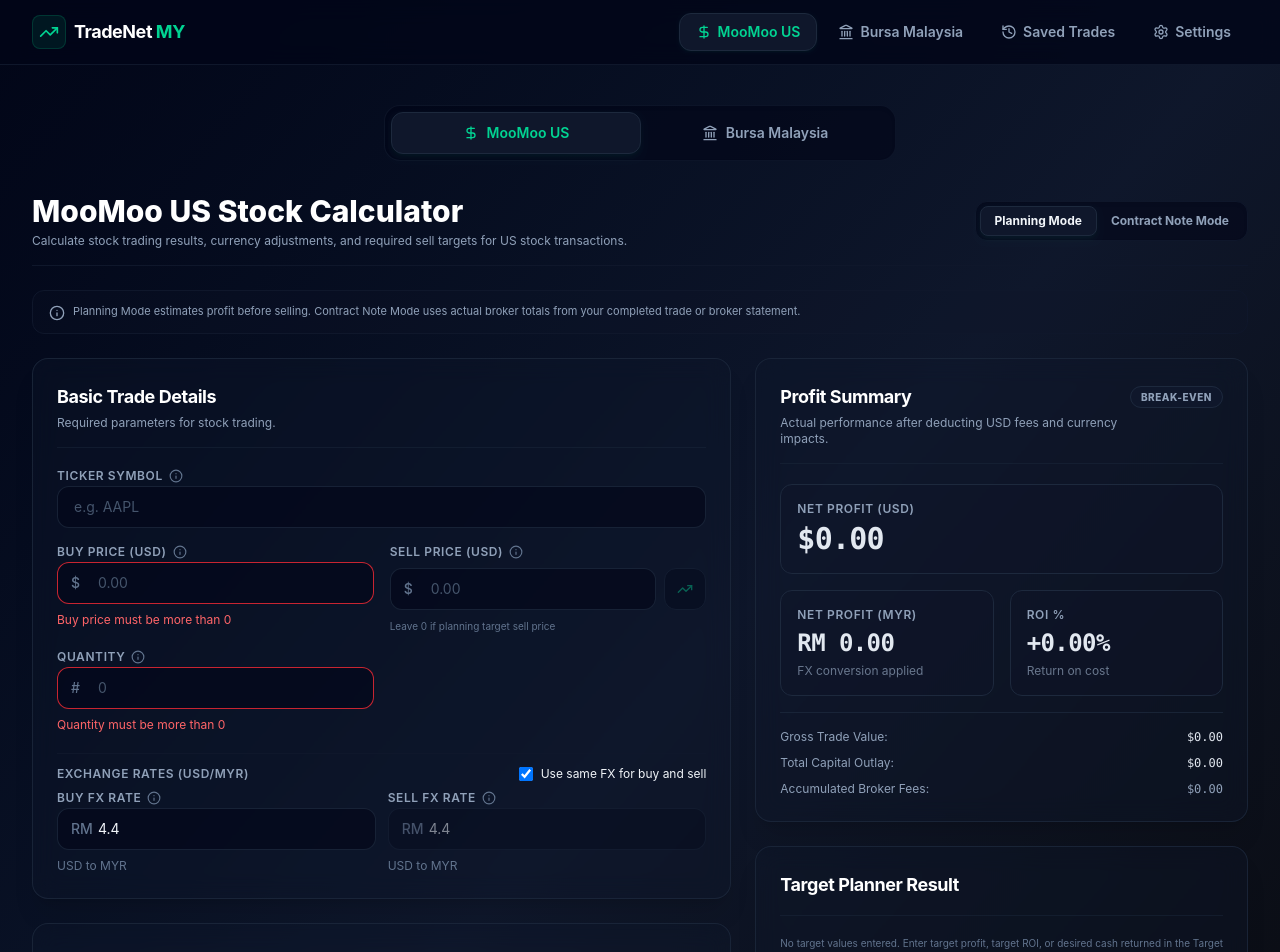
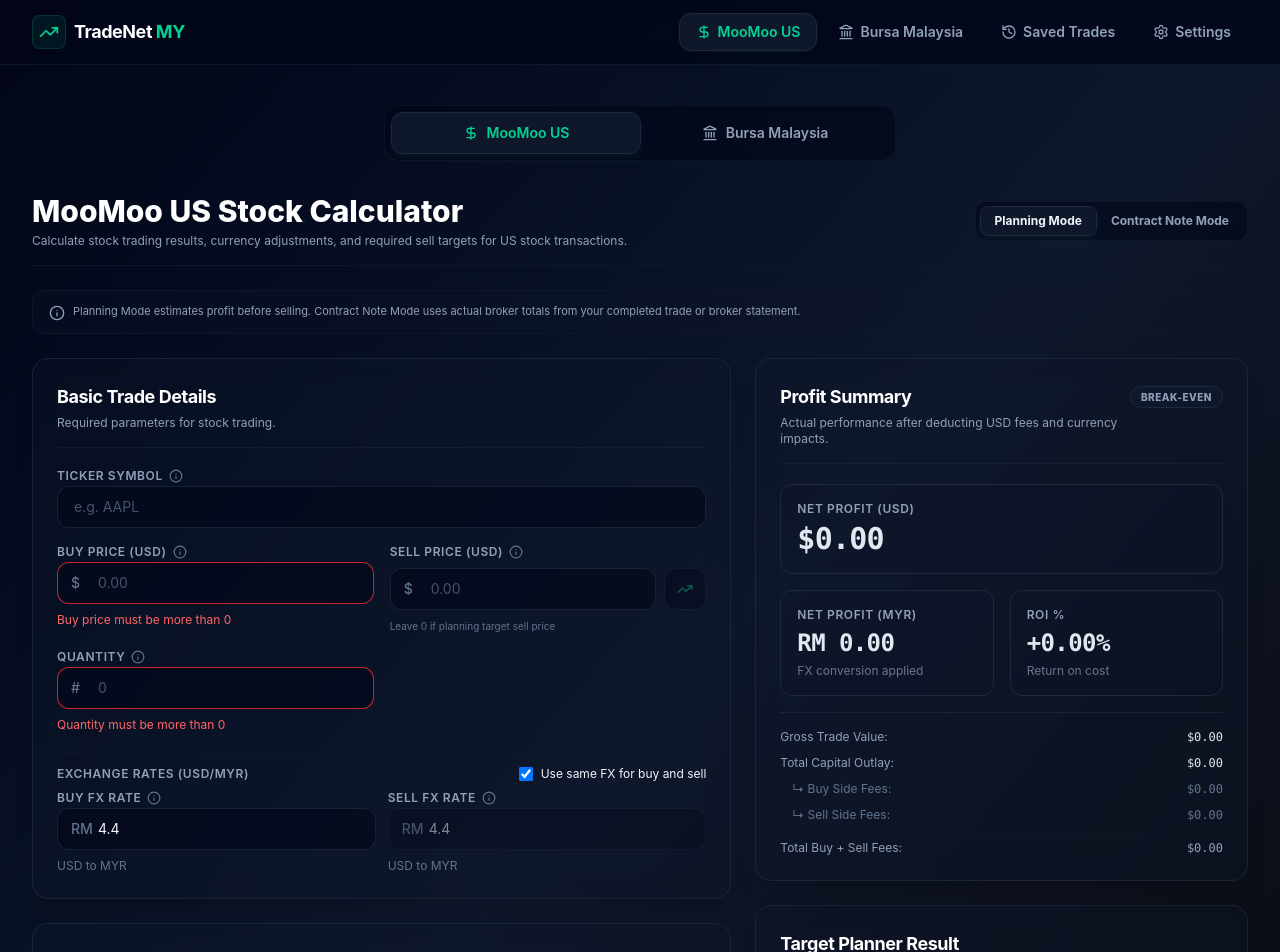
Before and after one commit to amanmana/tradenet, a React (Vite) app: page /moomoo-us in a window 1280 px wide. Shown: the top 952 px of the page. Built offline with nearby package versions, Linux system fonts and the light colour scheme.

Commit message:
feat(ui): expand fee breakdown in Profit Summary — Buy Side Fees + Sell Side Fees + Total Buy + Sell Fees

```diff
--- a/src/pages/BursaCalculator.jsx
+++ b/src/pages/BursaCalculator.jsx
@@ -1022,10 +1022,20 @@
                   <span className="font-mono text-slate-200">{formatCurrency(results.totalBuyCostMyr, 'MYR', 2)}</span>
                 </div>
                 {calculationMode === 'planning' && (
-                  <div className="flex justify-between items-center text-red-450/90">
-                    <span>Accumulated Broker Fees:</span>
-                    <span className="font-mono">{formatCurrency(results.totalFeesMyr, 'MYR', 2)}</span>
-                  </div>
+                  <>
+                    <div className="flex justify-between items-center text-slate-500 pl-3">
+                      <span>↳ Buy Side Fees:</span>
+                      <span className="font-mono">{formatCurrency(results.totalBuyFeesMyr, 'MYR', 2)}</span>
+                    </div>
+                    <div className="flex justify-between items-center text-slate-500 pl-3">
+                      <span>↳ Sell Side Fees:</span>
+                      <span className="font-mono">{formatCurrency(results.totalSellFeesMyr, 'MYR', 2)}</span>
+                    </div>
+                    <div className="flex justify-between items-center text-red-450/90 border-t border-slate-900/60 pt-1.5">
+                      <span>Total Buy + Sell Fees:</span>
+                      <span className="font-mono">{formatCurrency(results.totalFeesMyr, 'MYR', 2)}</span>
+                    </div>
+                  </>
                 )}
                 {parseFloat(quantity) > 0 && (
                   <div className="flex justify-between items-center border-t border-slate-900 pt-2 text-slate-355">
--- a/src/pages/MoomooUsCalculator.jsx
+++ b/src/pages/MoomooUsCalculator.jsx
@@ -1304,10 +1304,20 @@
                   <span className="font-mono text-slate-200">{formatCurrency(results.totalBuyCostUsd, 'USD', 2)}</span>
                 </div>
                 {calculationMode === 'planning' && (
-                  <div className="flex justify-between items-center text-red-450/90">
-                    <span>Accumulated Broker Fees:</span>
-                    <span className="font-mono">{formatCurrency(results.totalFeesUsd, 'USD', 2)}</span>
-                  </div>
+                  <>
+                    <div className="flex justify-between items-center text-slate-500 pl-3">
+                      <span>↳ Buy Side Fees:</span>
+                      <span className="font-mono">{formatCurrency(results.totalBuyFeesUsd, 'USD', 2)}</span>
+                    </div>
+                    <div className="flex justify-between items-center text-slate-500 pl-3">
+                      <span>↳ Sell Side Fees:</span>
+                      <span className="font-mono">{formatCurrency(results.totalSellFeesUsd, 'USD', 2)}</span>
+                    </div>
+                    <div className="flex justify-between items-center text-red-450/90 border-t border-slate-900/60 pt-1.5">
+                      <span>Total Buy + Sell Fees:</span>
+                      <span className="font-mono">{formatCurrency(results.totalFeesUsd, 'USD', 2)}</span>
+                    </div>
+                  </>
                 )}
                 {parseFloat(quantity) > 0 && (
                   <div className="flex justify-between items-center border-t border-slate-900 pt-2 text-slate-350">
```
